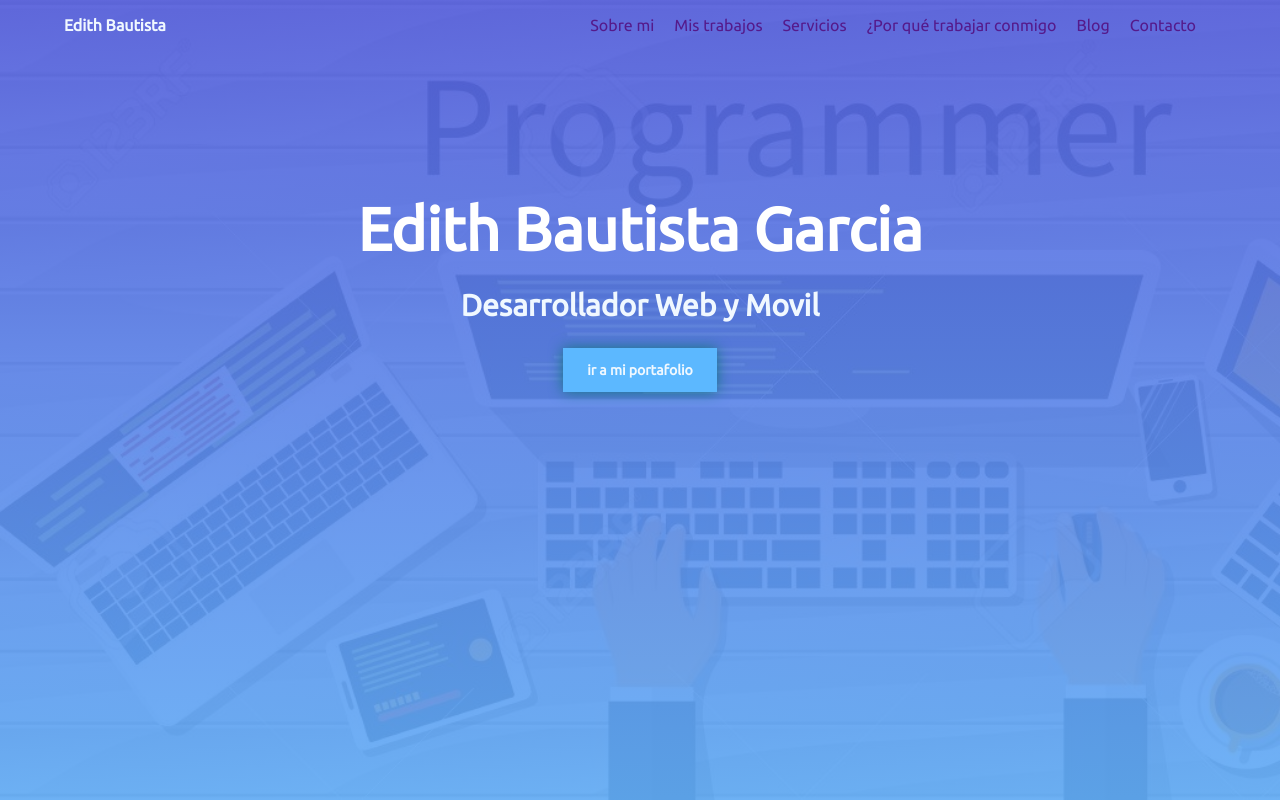
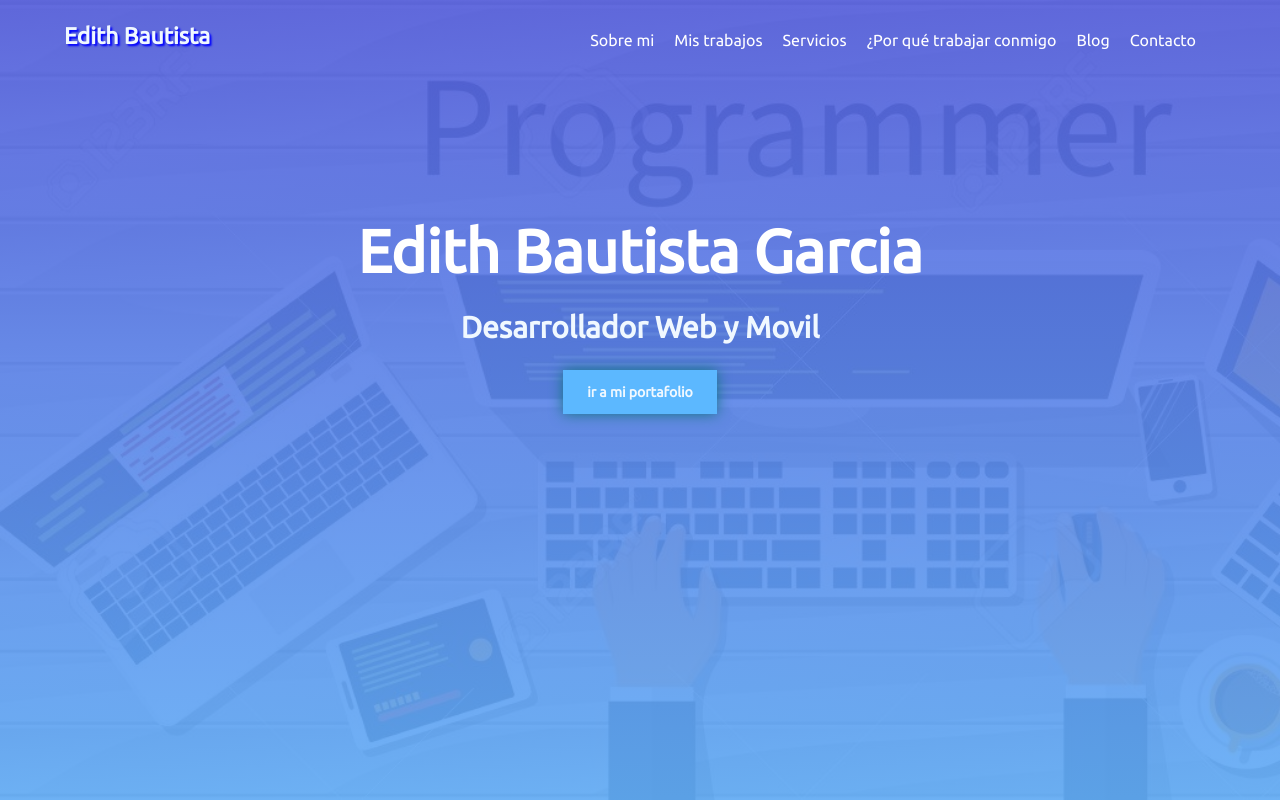
Before and after one commit to EdmaryBaga/EdithBautista, a PHP site: page / in a window 1280 px wide. Run offline with PHP 8.4, Linux system fonts and the light colour scheme.

Commit message:
Se agrego color y sombra al logo(Texto)  y se cambio de color los links del menu con el selector nav ul li a

```diff
--- a/estilos/style.css
+++ b/estilos/style.css
@@ -44,7 +44,17 @@ header .contenedor {
 
 p.logo {
     color: aliceblue;
+    font-size: 23px;
     font-weight: bolder;
+    /*Text-shadow: x y radioDesenfoque colorSombra
+    para aplicar doble sombra colocas una coma seguida de los 4 valores para la segunda sombra*/
+    text-shadow: 2px 2px 2px blue;
+}
+
+nav ul li a {
+    color: #fff;
+    padding-top: 15px;
+    display: inline-block;
 }
 
 header .lista-menu {
```
